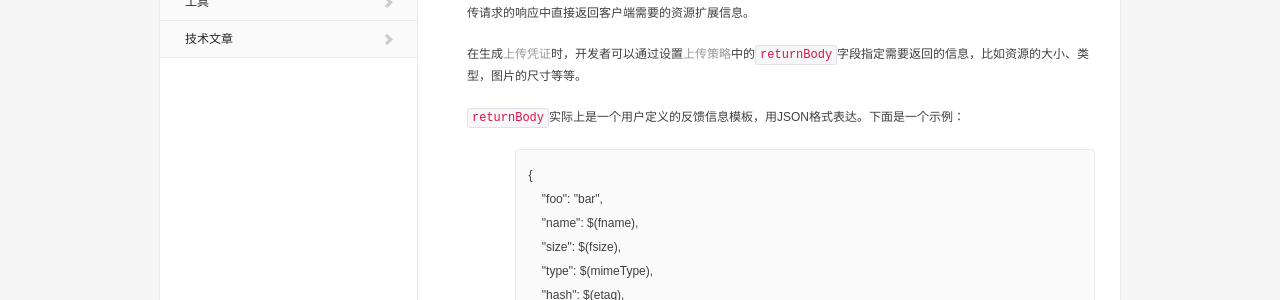
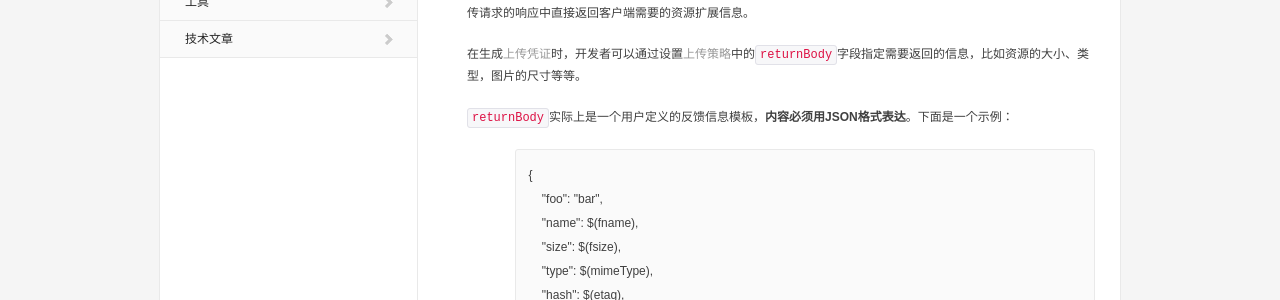
Before and after one commit to qiniu/docs.qiniu.com, a Jekyll site: the page built from docs/api/overview/up/response/response-body.markdown, in a window 1280 px wide. Shown: the part 224-524 px from the top of the page. Built offline with Jekyll 4.4.1, drawn with Linux system fonts in a browser that asks for light colours; nearby versions of some CDN libraries; library files that are not in the unit come from our copies.

Commit message:
Emphasized the format of returnBody.

````diff
--- a/docs/api/overview/up/response/response-body.markdown
+++ b/docs/api/overview/up/response/response-body.markdown
@@ -12,7 +12,7 @@ order: 513
 
 在生成[上传凭证](/api/reference/security/upload-token.html)时，开发者可以通过设置[上传策略](/api/reference/security/put-policy.html)中的`returnBody`字段指定需要返回的信息，比如资源的大小、类型，图片的尺寸等等。
 
-`returnBody`实际上是一个用户定义的反馈信息模板，用JSON格式表达。下面是一个示例：
+`returnBody`实际上是一个用户定义的反馈信息模板，**内容必须用JSON格式表达**。下面是一个示例：
 
 ```
 {
````
Also changed, not shown: docs/api/overview/up/img/chunked-upload-workflow.png, 1 other file.
